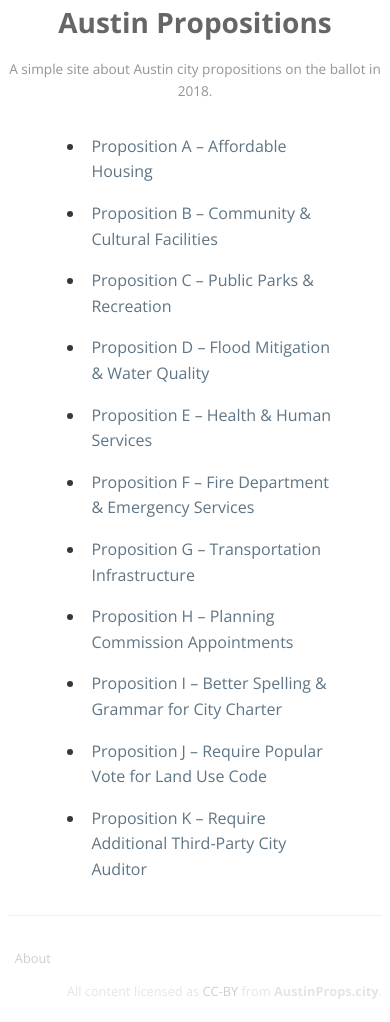
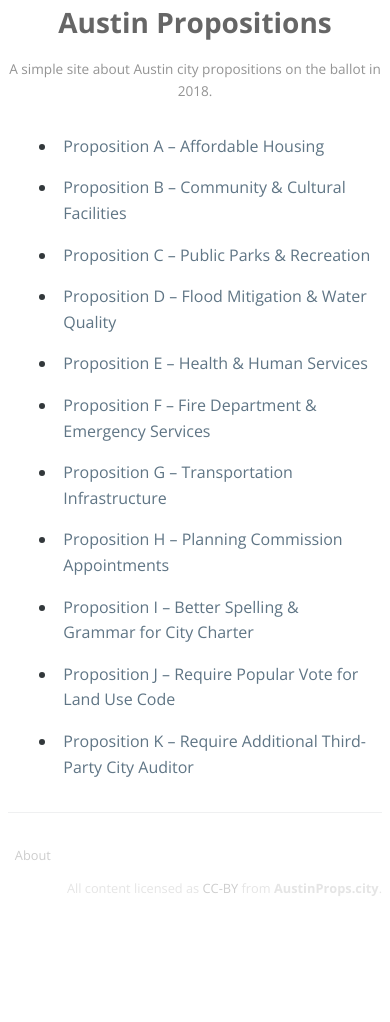
Before and after one commit to h3h/austinprops.city, a Jekyll site: the page built from index.html, in a window 390 px wide. Built offline with Jekyll 4.4.1, drawn with Linux system fonts in a browser that asks for light colours; the list of posts is cut into pages by our own code; after the commit the page ends 920 px from its top, so only the background shows below that.

Commit message:
Improve index page width on mobile

```diff
--- a/style/style.scss
+++ b/style/style.scss
@@ -301,6 +301,10 @@ a.header-link:active {
 ul.post-index {
   margin: 0 auto;
   width: 80%;
+
+  @media screen and (max-width:50em) {
+    width: 95%;
+  }
 }
 ul.post-index li {
   padding-left: 6px;
```
